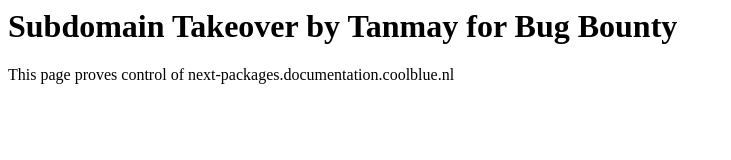
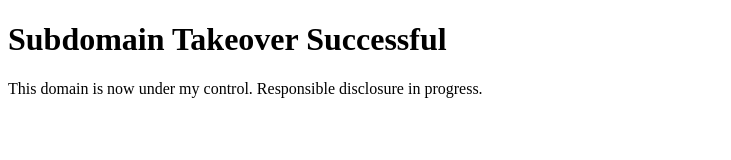
Before and after one commit to Tanmay0369/next-packages.documentation.coolblue.nl, a plain HTML site: page index.html in a window 1280 px wide. Shown: the whole page, without its empty margins (0-731 px from the left). Drawn offline with Linux system fonts and the light colour scheme.

Commit message:
Update index.html

```diff
--- a/index.html
+++ b/index.html
@@ -1,2 +1,10 @@
-<h1>Subdomain Takeover by Tanmay for Bug Bounty</h1>
-<p>This page proves control of next-packages.documentation.coolblue.nl</p>
+<!DOCTYPE html>
+<html>
+<head>
+    <title>Subdomain Takeover by Killer36</title>
+</head>
+<body>
+    <h1>Subdomain Takeover Successful</h1>
+    <p>This domain is now under my control. Responsible disclosure in progress.</p>
+</body>
+</html>
```
